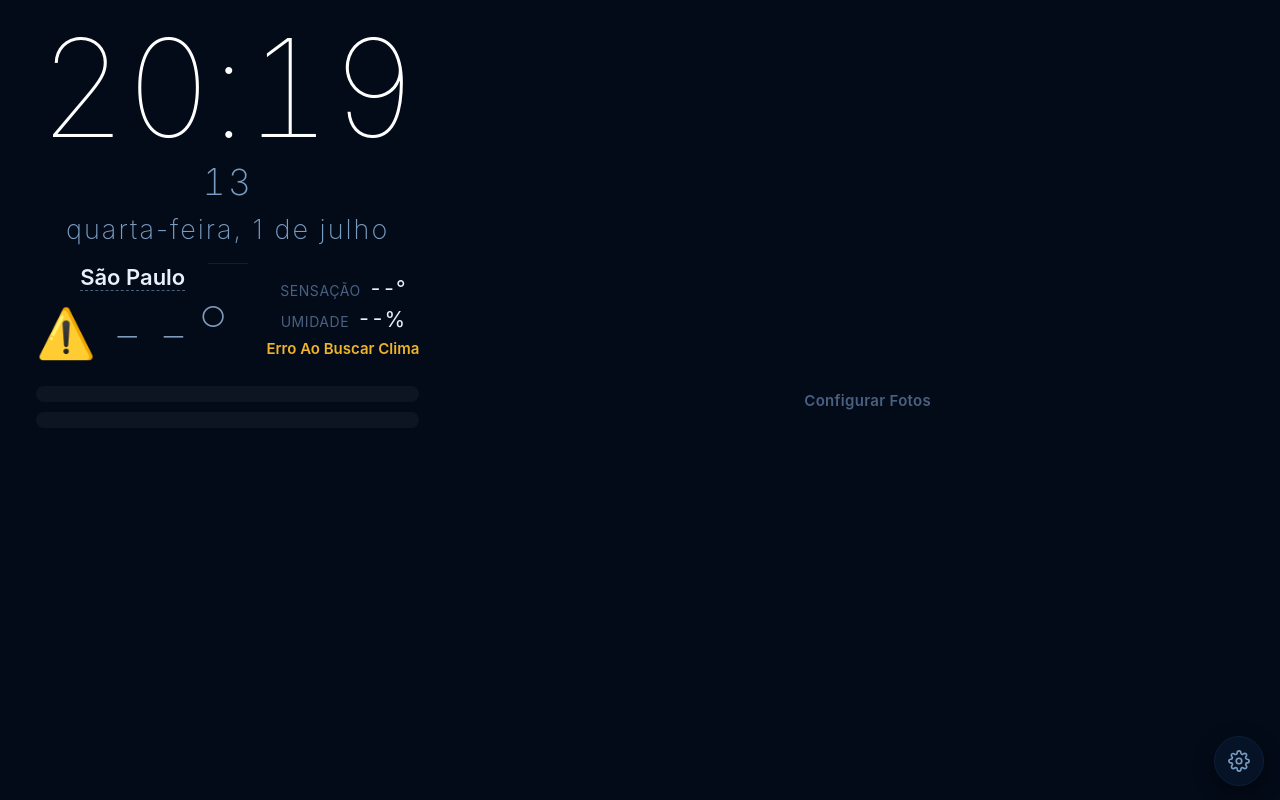
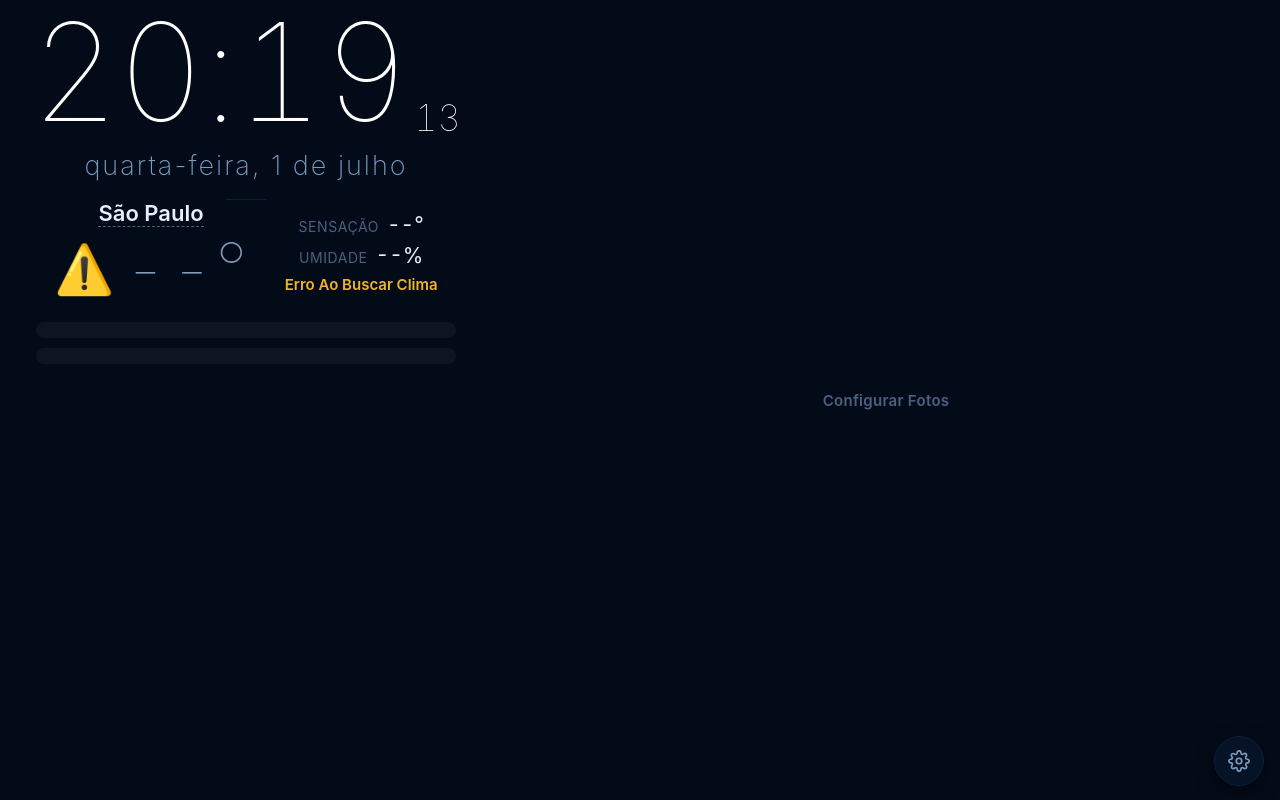
Before and after one commit to sergiofjr71/Mural, a website: page index.html in a window 1280 px wide. Drawn offline with Linux system fonts and the light colour scheme; no server answers.

Commit message:
feat: segundos ao lado direito dos minutos, branco, estrutura do relógio mais acima

```diff
--- a/css/style.css
+++ b/css/style.css
@@ -103,7 +103,7 @@ html, body {
   text-align: center;
   width: 100%;
   max-width: 420px;
-  margin-top: 20px;
+  margin-top: 4px;
   box-sizing: border-box;
 }
 
@@ -412,6 +412,15 @@ body.clock-nav-visible .clock-photo-nav:not(:disabled) .clock-photo-nav-icon,
   transform: translateX(1px);
 }
 
+#clock-time-wrap {
+  position: relative;
+  display: flex;
+  align-items: flex-end;
+  width: fit-content;
+  line-height: 1;
+  overflow: visible;
+}
+
 #clock-time {
   font-size: clamp(52px, calc(12vw + 6px), 136px);
   font-weight: 100;
@@ -422,12 +431,15 @@ body.clock-nav-visible .clock-photo-nav:not(:disabled) .clock-photo-nav-icon,
 }
 
 #clock-seconds {
-  font-size: clamp(18px, 4vw, 36px);
-  font-weight: 200;
-  color: var(--text-mid);
-  letter-spacing: 2px;
-  margin-top: 4px;
+  font-size: clamp(20px, 3.5vw, 36px);
+  font-weight: 100;
+  color: #ffffff;
+  letter-spacing: 0;
   font-variant-numeric: tabular-nums;
+  line-height: 1;
+  padding-bottom: 0.12em;
+  margin-left: 6px;
+  flex-shrink: 0;
 }
 
 #clock-date {
--- a/index.html
+++ b/index.html
@@ -121,8 +121,10 @@
           </svg>
         </button>
         <div id="clock-left-col">
-        <div id="clock-time">00:00</div>
-        <div id="clock-seconds">00</div>
+        <div id="clock-time-wrap">
+          <div id="clock-time">00:00</div>
+          <div id="clock-seconds">00</div>
+        </div>
         <div id="clock-date">segunda-feira, 1 de janeiro</div>
         <div class="clock-divider"></div>
         <div id="weather-block">
```
